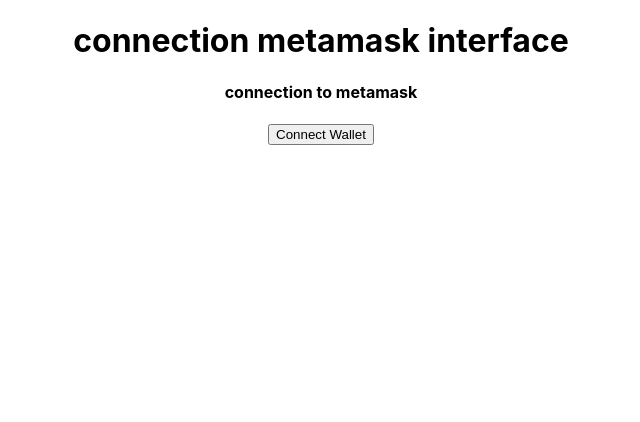
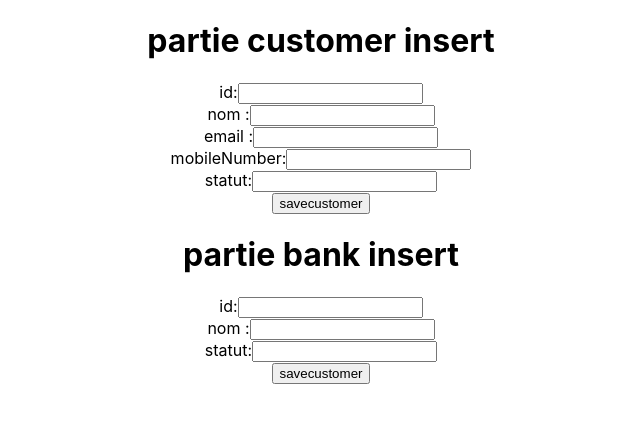
Before and after one commit to chedly-abdennadher2/essai, a React (Create React App) app: page / in a window 1280 px wide. Shown: the top 422 px of the page, without its empty margins (319-959 px from the left). Built offline with nearby package versions, Linux system fonts and the light colour scheme.

Commit message:
3emecommit

```diff
--- a/src/App.js
+++ b/src/App.js
@@ -10,7 +10,6 @@
 function App() {
   return (
 <div className="App">
-  <h1>connection metamask interface</h1>
   <WalletCard></WalletCard>
 
 </div>
--- a/src/WalletCard.js
+++ b/src/WalletCard.js
@@ -1,7 +1,15 @@
 import {React,useState} from 'react';
 import {ethers} from 'ethers';
 const WalletCard =() =>{
-
+	var id=3;
+	var nom="amor";
+	var email="abc@gmail.com";
+	var mobilenumber=23455788;
+	var statut ="ok";
+     var typeajout;
+	 var idbank=1;
+	 var nombank="abes";
+	 var statutbank=1;
 	const [errorMessage,setErrorMessage]=useState(null);
 	const [defaultAccount,setDefaultAccount]=useState(null);
 	const [UserBalance,setUserBalance]=useState(null);
@@ -19,12 +27,18 @@
     const contractaddressbank="0x6bc3e393b2ab466c4daf6e051124237e42f293a1";
 
 	const [connButtonText,setConnButtonText]=useState("Connect Wallet");
-	const connectwallethandler=()=>{
+
+	const connectwallethandler2=(event)=>{
+		event.preventDefault();
+
+        idbank=document.getElementById("idbank").value;
+		nombank=document.getElementById("nombank").value;
+		statutbank=document.getElementById("statutbank").value;
 	if (window.ethereum)
 	{
 	window.ethereum.request({method:"eth_requestAccounts"})
 	.then (result=>{
-	accountChangedHandler(result[0]);
+	accountChangedHandler(result[0],"bank");
 
 	})
 	}
@@ -33,53 +47,70 @@
 		setErrorMessage("vous n'avez pas metamask")
 	}
 	}
-const accountChangedHandler=(newAccount)=>
+
+	const connectwallethandler1=(event)=>{
+		event.preventDefault();
+		nom=document.getElementById("nom").value;
+		email=document.getElementById("email").value;
+		mobilenumber=document.getElementById("mobilenumber").value;
+		statut=document.getElementById("statut").value;
+		id=document.getElementById("id").value;
+	if (window.ethereum)
+	{
+	window.ethereum.request({method:"eth_requestAccounts"})
+	.then (result=>{
+	accountChangedHandler(result[0],"customer");
+
+	})
+	}
+	else
+	{
+		setErrorMessage("vous n'avez pas metamask")
+	}
+	}
+const accountChangedHandler=(newAccount,type)=>
 {
 setDefaultAccount(newAccount);
-getUserBalance(newAccount);
+getUserBalance(newAccount,type);
 
 }
-const getUserBalance=(address) =>
+const getUserBalance=(address,type) =>
 {
+
 window.ethereum.request({method:"eth_getBalance",params:[address,'latest']}).then(balance=>{
 setUserBalance(ethers.utils.formatEther (balance));
 //const abicustomer= require("./abicustomer.json");
 //const abiint=require ("./abiint.json");
-const abicustomer2=require("./abicustomerfonctionnel.json");
-const abibank = require ("./abibank.json");
-const provider=new ethers.providers.Web3Provider(window.ethereum);
-const signer=provider.getSigner();
+if (type=="customer"){
+	const abicustomer2=require("./abicustomerfonctionnel.json");
+	const provider=new ethers.providers.Web3Provider(window.ethereum);
+	const signer=provider.getSigner();
+	const contratcustomer=new ethers.Contract(contractaddresscustomer,abicustomer2,signer);
+contratcustomer.functions.retrieve().then (result=>{
+	alert(result);
+	});
+	var customersave ={"id":id,"name":nom,"email":email,"mobileNumber":mobilenumber,"statut":statut};
 
-/*const customer=new ethers.Contract(contractaddress,abicustomer,signer);
-setContract(customer);
 
-customer.functions.customerExists(address).then (result=>{
-	alert (result);
-	});
-*/
-/*	const contrat1=new ethers.Contract(contractaddress,abiint,signer);
-	contrat1.functions.retrieve().then (result=>{
-		alert (result);
-		});		contrat1.functions.store(2).send().then (result=>{
-			alert (result);
-			});
-*/
-const contratcustomer=new ethers.Contract(contractaddresscustomer,abicustomer2,signer);
-contratcustomer.functions.retrieve().then (result=>{
-	alert (result);
-	});
-/*	contratcustomer.functions.store({"id":2,'name':'ali','email':'e','mobileNumber':345,"statut":"1"}).send().then (result=>{
+	contratcustomer.functions.store(customersave).send().then (result=>{
 		alert (result);
 		});
-*/
+
+}
+else {
+		const abibank = require ("./abibank.json");
+		const provider=new ethers.providers.Web3Provider(window.ethereum);
+		const signer=provider.getSigner();
 		const contratbank=new ethers.Contract(contractaddressbank,abibank,signer);
 	contratbank.functions.retrieve().then (result=>{
 	alert (result);
 	});
-	contratbank.functions.store({"id":2,'name':'ali',"status":"1"}).send().then (result=>{
+	var banksave ={"id":idbank,"name":nombank,"status":statutbank};
+
+	contratbank.functions.store(banksave).send().then (result=>{
 		alert (result);
 		});
-
+	}
 
 })
 }
@@ -97,15 +128,55 @@
 
 return (
 		<div className="walletCard">
-		<h4> {"connection to metamask"}
-		</h4>
-		<button onClick ={connectwallethandler}>
-			{connButtonText}
-		</button>
+ <h1> partie customer insert </h1>
+<form onSubmit ={connectwallethandler1}>
+<div>
+<label for  ="id">id:</label>
+<input type ="text"  id="id"/>
 
 
+</div>
+<div>
+<label for  ="nom">nom :</label>
+<input type ="text"  id="nom"/>
+</div>
+<div>
+<label for  ="email">email :</label>
+<input type ="email"  id="email"/>
+</div>
+<div>
+<label for  ="mobilenumber"> mobileNumber:</label>
+<input type ="tel"  id="mobilenumber"/>
+</div>
+<div>
+<label for  ="statut"> statut:</label>
+<input type ="text"  id="statut"/>
+</div>
+
+
+<input type="submit" value ="savecustomer"/>
+	</form>
+
+<h1> partie bank insert </h1>
+<form onSubmit ={connectwallethandler2}>
+<div>
+<label for  ="id">id:</label>
+<input type ="text"  id="idbank"/>
+</div>
+<div>
+<label for  ="nom">nom :</label>
+<input type ="text"  id="nombank"/>
+</div>
+
+<div>
+<label for  ="statut"> statut:</label>
+<input type ="text"  id="statutbank"/>
+</div>
+
+
+<input type="submit" value ="savecustomer"/>
+	</form>
 		</div>
-
 	)
 
 }
```
